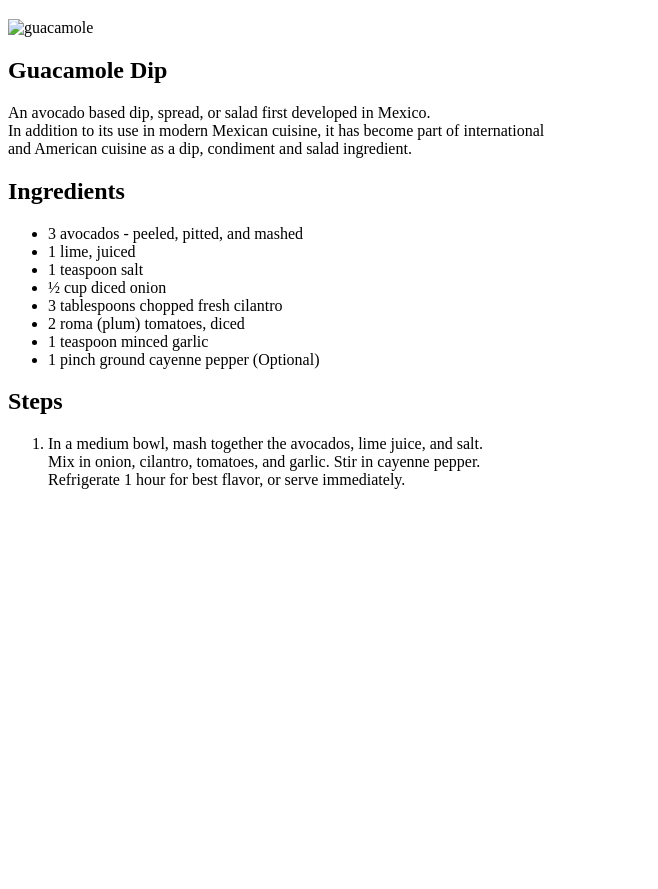
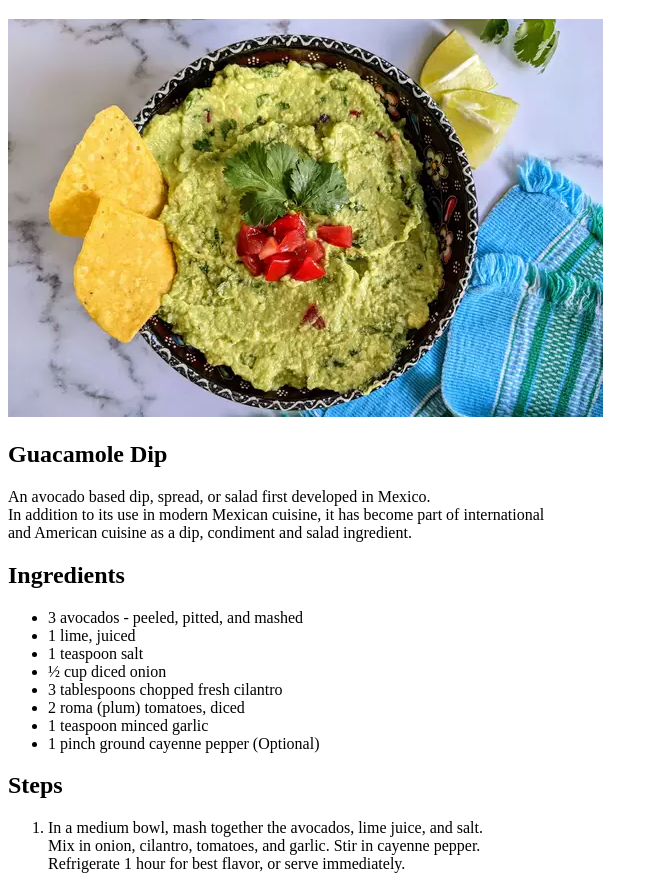
Before and after one commit to DarthThrasher/odin-recipes, a plain HTML site: page recipes/guacamole.html in a window 1280 px wide. Shown: the part 61-950 px from the top of the page, without its empty margins (0-658 px from the left). Before the commit the page ends 800 px from the top, so only its background shows below. Drawn offline with Linux system fonts and the light colour scheme.

Commit message:
guacamole.html and chilli.html

```diff
--- a/recipes/guacamole.html
+++ b/recipes/guacamole.html
@@ -8,7 +8,7 @@
 </head>
 <body>
     <h1>Guacamole</h1>
-    <img src="recipes/guaca.webp" alt="guacamole">
+    <img src="../guaca.webp" alt="guacamole">
     <h2>Guacamole Dip</h2>
     <p>An avocado based dip, spread, or salad first developed in Mexico. <br>
        In addition to its use in modern Mexican cuisine, it has become part of international <br>
```
Also changed, not shown: recipes/chilli.html (+1 -1 lines).
